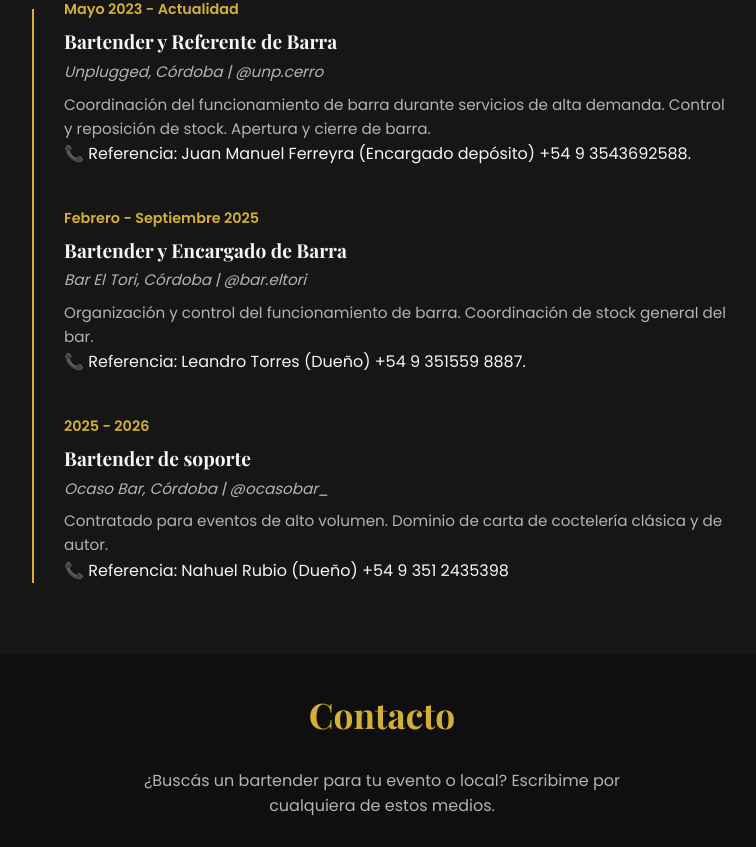
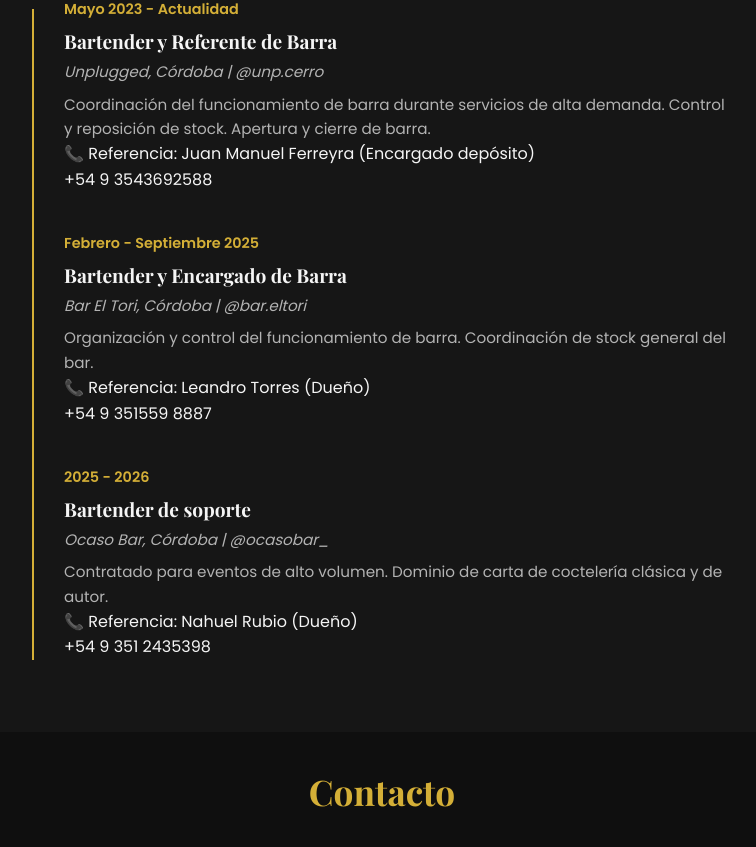
Before and after one commit to Tobiasgonzalez223/portafolio_bartender, a React (Vite) app: page / in a window 1280 px wide. Shown: the part 2577-3424 px from the top of the page, without its empty margins (258-1014 px from the left). Built offline with nearby package versions, Linux system fonts and the light colour scheme.

Commit message:
Ajuste texto

```diff
--- a/src/components/Experience.jsx
+++ b/src/components/Experience.jsx
@@ -4,21 +4,24 @@ const experienceList = [
     place: 'Unplugged, Córdoba | @unp.cerro',
     period: 'Mayo 2023 - Actualidad',
     description: 'Coordinación del funcionamiento de barra durante servicios de alta demanda. Control y reposición de stock. Apertura y cierre de barra.',
-    reference: 'Juan Manuel Ferreyra (Encargado depósito) +54 9 3543692588.'
+    referenceName: 'Juan Manuel Ferreyra (Encargado depósito)',
+    referencePhone: '+54 9 3543692588'
   },
   {
     role: 'Bartender y Encargado de Barra',
     place: 'Bar El Tori, Córdoba | @bar.eltori',
     period: 'Febrero - Septiembre 2025',
     description: 'Organización y control del funcionamiento de barra. Coordinación de stock general del bar.',
-    reference: 'Leandro Torres (Dueño) +54 9 351559 8887.'
+    referenceName: 'Leandro Torres (Dueño)',
+    referencePhone: '+54 9 351559 8887'
   },
   {
     role: 'Bartender de soporte',
     place: 'Ocaso Bar, Córdoba | @ocasobar_',
     period: '2025 - 2026',
     description: 'Contratado para eventos de alto volumen. Dominio de carta de coctelería clásica y de autor.',
-    reference: 'Nahuel Rubio (Dueño) +54 9 351 2435398'
+    referenceName: 'Nahuel Rubio (Dueño)',
+    referencePhone: '+54 9 351 2435398'
   },
 ]
 
@@ -34,7 +37,11 @@ function Experience() {
               <h3>{exp.role}</h3>
               <p className="experience-place">{exp.place}</p>
               <p className="experience-description">{exp.description}</p>
-              <p className="experience-reference">📞 Referencia: {exp.reference}</p>
+              <p className="experience-reference">
+                📞 Referencia: {exp.referenceName}
+                <br />
+                {exp.referencePhone}
+              </p>
             </div>
           </div>
         ))}
```
